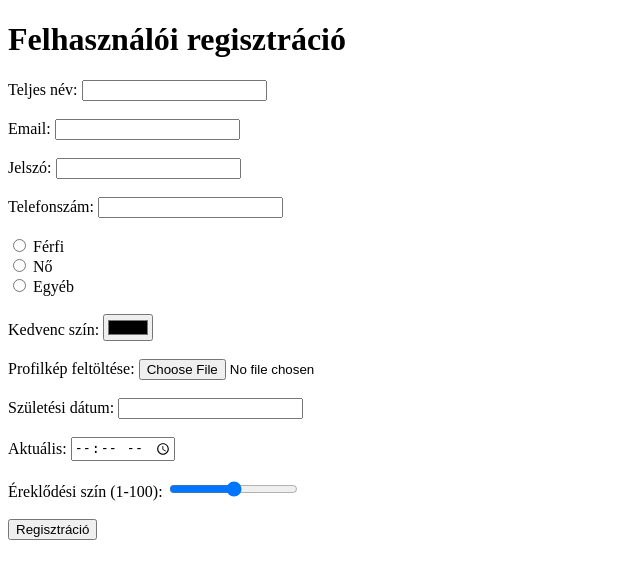
After one commit to ZsJuhaszZalan/bevasarlolista, a Flask app: template templates/signup_form.html in a window 1280 px wide. The commit adds this page. Shown: the top 579 px of the page, without its empty margins (0-640 px from the left). Run offline with Flask 3, Linux system fonts and the light colour scheme; the template is opened without the code that fills it, so the values that code supplies are empty.

Commit message:
add files for user registration

```diff
--- a/app.py
+++ b/app.py
@@ -1,16 +1,23 @@
-from flask import Flask, render_template, request
+from flask import Flask, render_template, request, redirect, url_for
 
 app = Flask(__name__)
 
 products = []
 
-@app.route('/', methods=["GET", "POST"])
+@app.route('/', methods=["GET"])
 def index():
-    if request.method == "POST":
-        name = request.form.get("product_name")
-        products.append(name)
-    return render_template('index.html', products_=products)
+    return render_template('index.html')
 
+
+@app.route('/submit_products', methods=["POST"])
+def submit_products():
+    name = request.form.get("product_name")
+    products.append(name)
+    return redirect(url_for('index'))
+
+@app.route('/products')
+def get_products():
+    return render_template('products.html', products_=products)
 
 if __name__ == "__main__":
     app.run(debug=True)
--- /dev/null
+++ b/templates/signup_form.html
@@ -0,0 +1,49 @@
+<!DOCTYPE html>
+<html lang="en">
+<head>
+    <meta charset="UTF-8">
+    <meta name="viewport" content="width=device-width, initial-scale=1.0">
+    <title>Regisztrációs Űrlap</title>
+</head>
+<body>
+    <h1>Felhasználói regisztráció</h1>
+    <form action="" method="post">
+        <label for="fullname">Teljes név:</label>
+        <input type="text" name="fullname" id="fullname" required><br><br>
+        <!-- required = kötelező elem -->
+
+        <label for="email">Email:</label>
+        <input type="email" name="email" id="required" required><br><br>
+
+        <label for="password">Jelszó:</label>
+        <input type="password" name="password" id="password" required><br><br>
+
+        <label for="phone">Telefonszám:</label>
+        <input type="text" name="phone" id="phone"><br><br>
+
+        <input type="radio" id="male" name="gender" value="male">
+        <label for="male">Férfi</label><br>
+        <input type="radio" id="female" name="gender" value="female">
+        <label for="css">Nő</label><br>
+        <input type="radio" id="other" name="gender" value="othere">
+        <label for="other">Egyéb</label><br><br>
+
+        <label for="color">Kedvenc szín:</label>
+        <input type="color" name="color" id="color"><br><br>
+
+        <label for="profile-pic">Profilkép feltöltése:</label>
+        <input type="file" name="profile-pic" id="profile-pic"><br><br>
+
+        <label for="Born-date">Születési dátum:</label>
+        <input type="date-time" name="Born-date" id="Born-date"><br><br>
+
+        <label for="Actual-date">Aktuális:</label>
+        <input type="time" name="Actual-date" id="Actual-date"><br><br>
+
+        <label for="interests">Éreklődési szín (1-100):</label>
+        <input type="range" id="interests" name="interests" min="1" max="100"><br><br>
+
+
+        <input type="submit" value="Regisztráció">
+</body>
+</html>
```
Also changed, not shown: templates/index.html (+3 -8 lines), templates/products.html (added, +21 -0 lines).
